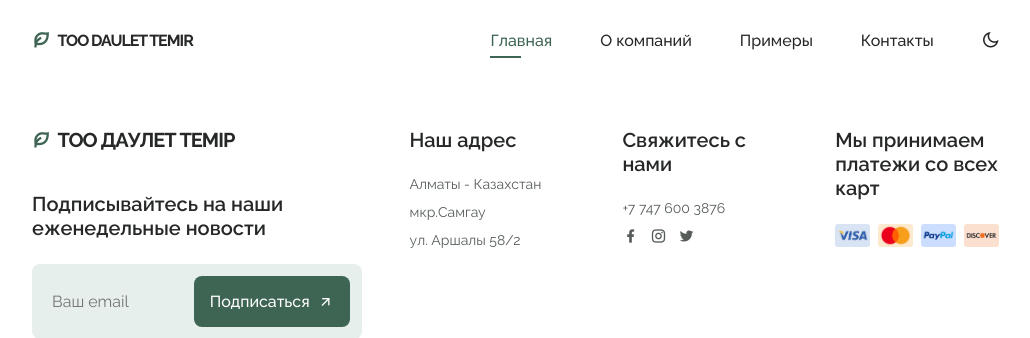
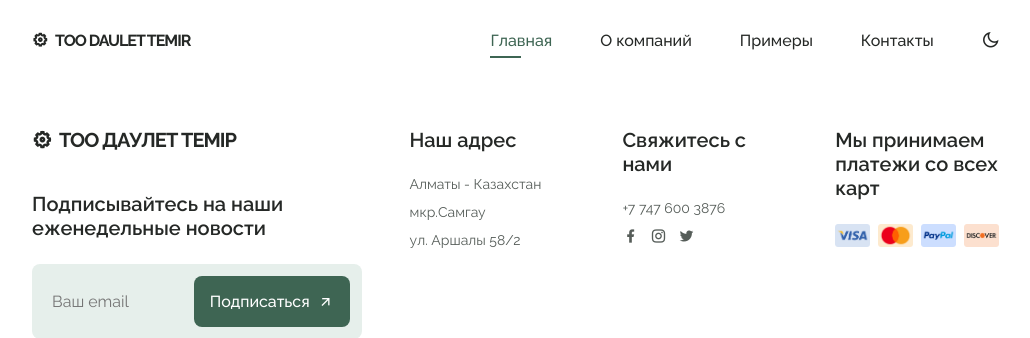
Before and after one commit to balabiturembekov/navesy, a Flask app: template navesy/templates/base.html in a window 1280 px wide. Shown: the top 338 px of the page, without its empty margins (124-1154 px from the left). Run offline with Flask 2, Linux system fonts and the light colour scheme; the template is opened without the code that fills it, so the values that code supplies are empty.

Commit message:
Изменен логотип

```diff
--- a/navesy/templates/base.html
+++ b/navesy/templates/base.html
@@ -4,8 +4,18 @@
     <meta charset="UTF-8">
     <meta name="viewport" content="width=device-width, initial-scale=1.0">
     <meta http-equiv="X-UA-Compatible" content="ie=edge">
+    <meta property="og:url" content="https://navesy-almaty.kz" />
+    <meta property="og:description" content="Навес - Изготовление навесов в городе Алматы" />
+
+    <meta property="og:type" content="website" />
+
+    <meta name="format-detection" content="telephone=no" />
+
+    <meta name="description" content="Навес - Изготовление навесов в городе Алматы" />
     <!-- ====== Google Search Console Verification ======-->
     <meta name="google-site-verification" content="4QoM-txKXZ7p5ZiDHdhJPRAoQLQswWS_P0Z6QpbRXSQ" />
+
+    <link rel="cononical" href="https://navesy-almaty.kz" />
 
     <!-- ====== Swiper Css Link ======-->
     <link rel="stylesheet" href="{{ url_for('static', filename='css/swiper-bundle.min.css') }}" />
@@ -23,7 +33,7 @@
         <header class="header" id="header">
             <nav class="nav container">
                 <a href="#" class="nav__logo">
-                    <i class="ri-leaf-line nav__logo-icon"></i> too daulet temir
+                    <i class="ri-settings-5-line"></i> too daulet temir
                 </a>
 
                 <div class="nav__menu" id="nav-menu">
@@ -71,7 +81,7 @@
             <div class="footer__container container grid">
                 <div class="footer__content">
                     <a href="#" class="footer__logo">
-                        <i class="ri-leaf-line footer__logo-icon"></i> ТОО Даулет Темiр
+                        <i class="ri-settings-5-line"></i> ТОО Даулет Темiр
                     </a>
 
                     <h3 class="footer__title">
--- a/navesy/templates/index.html
+++ b/navesy/templates/index.html
@@ -70,7 +70,7 @@
                             </p>
                         </div>
 
-                        <a href="#" class="button--link button--flex">
+                        <a href="#gallery" class="button--link button--flex">
                             Примеры <i class="ri-arrow-right-down-line button__icon"></i>
                         </a>
                     </div>
```
